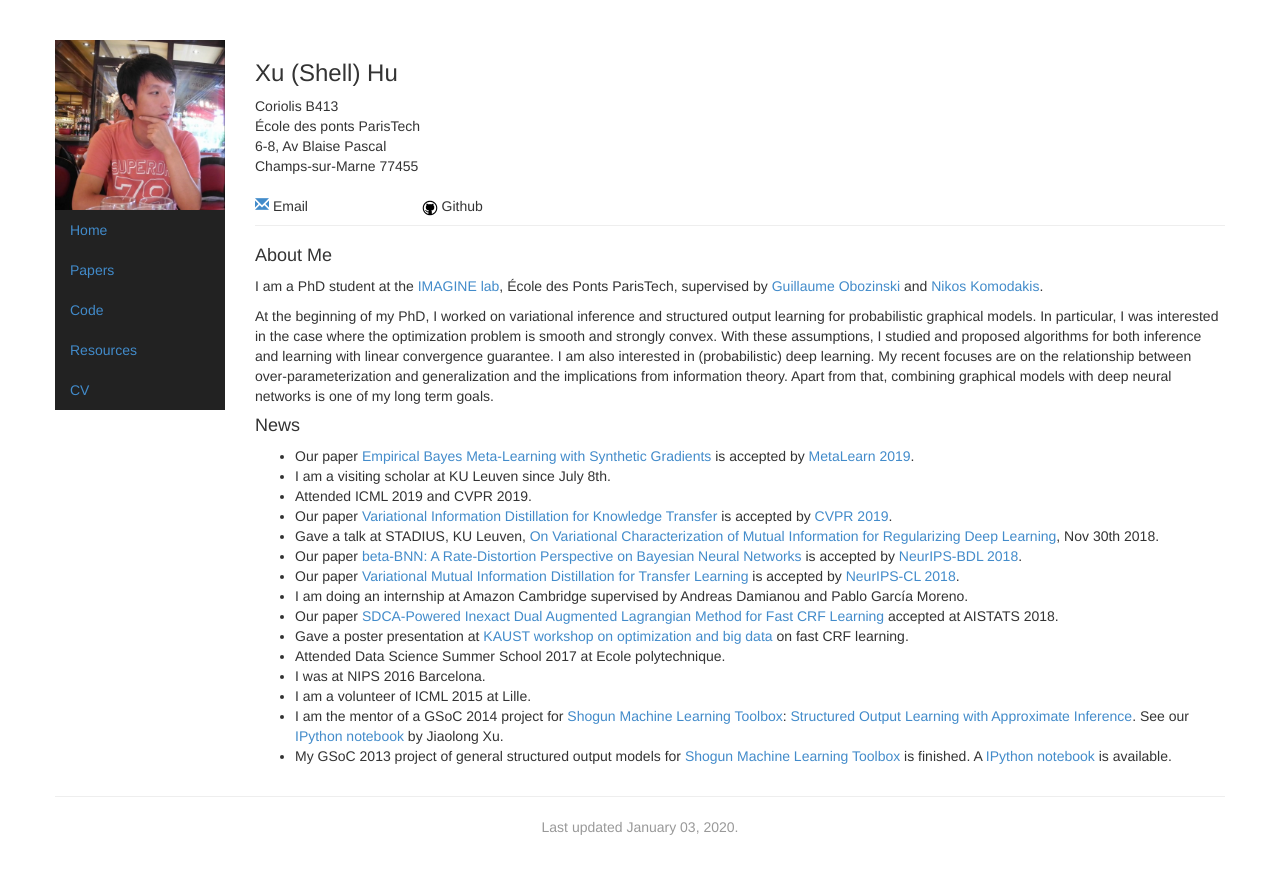
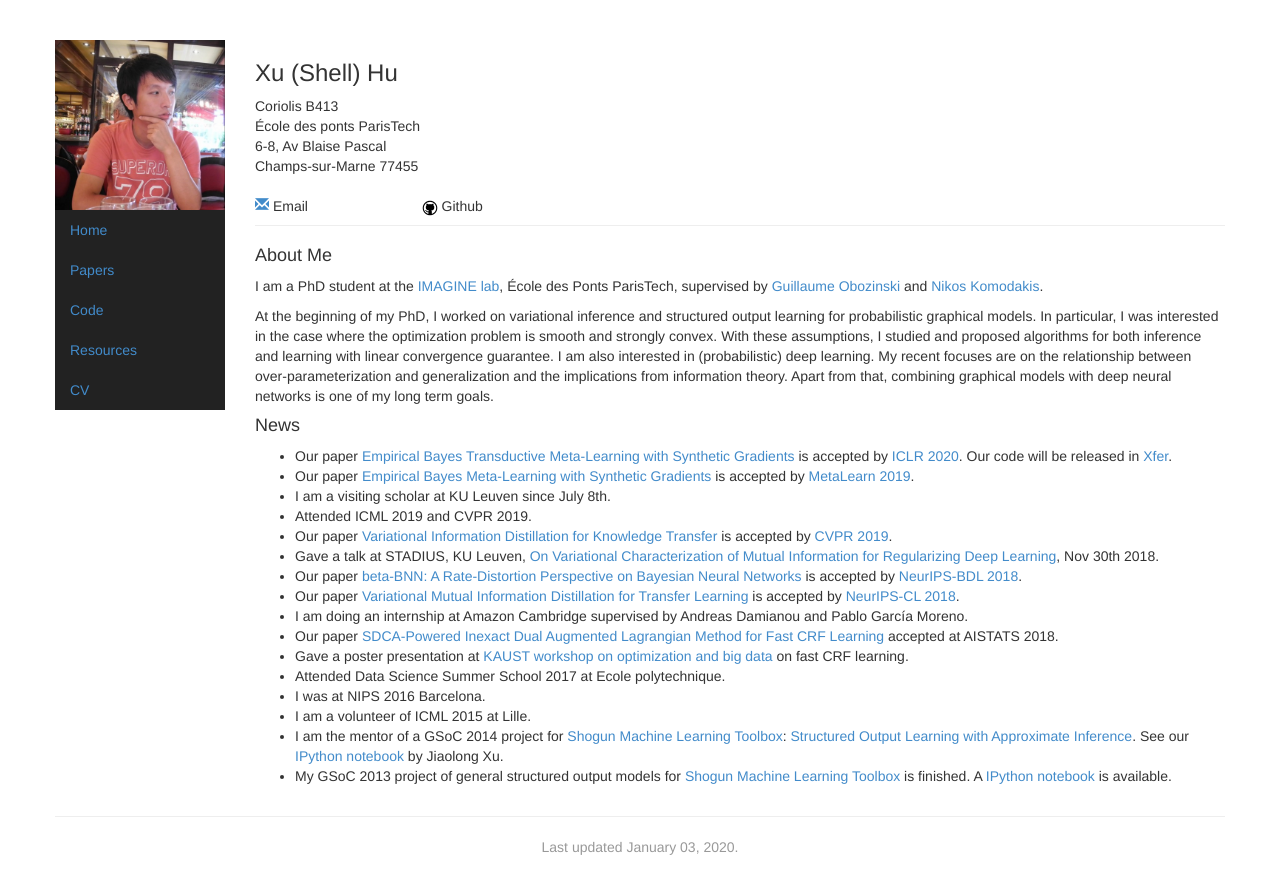
Before and after one commit to hushell/hushell.github.io, a Jekyll site: the page built from index.html, in a window 1280 px wide. Shown: the top 894 px of the page. Built offline with Jekyll 4.4.1, drawn with Linux system fonts in a browser that asks for light colours.

Commit message:
add link

```diff
--- a/index.html
+++ b/index.html
@@ -3,6 +3,8 @@ layout: default
 title: Shell Hu
 picture: paris
 news:
+  - >
+      Our paper <a href="https://openreview.net/forum?id=Hkg-xgrYvH">Empirical Bayes Transductive Meta-Learning with Synthetic Gradients</a> is accepted by <a href="https://iclr.cc/">ICLR 2020</a>. Our code will be released in <a href="https://github.com/amzn/xfer/tree/master/xfer">Xfer</a>.
   - >
       Our paper <a href="papers/nips19_ml.pdf">Empirical Bayes Meta-Learning with Synthetic Gradients</a> is accepted by <a href="http://metalearning.ml/2019/">MetaLearn 2019</a>.
   - >
```
